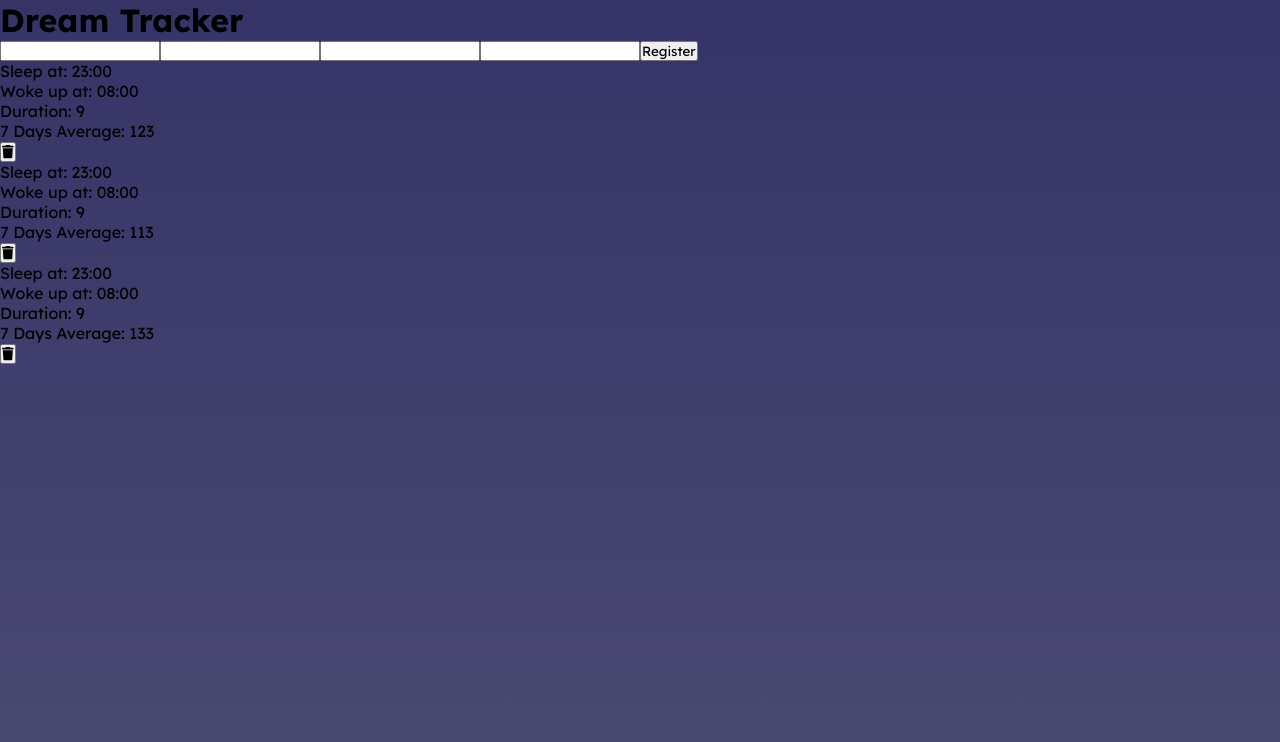
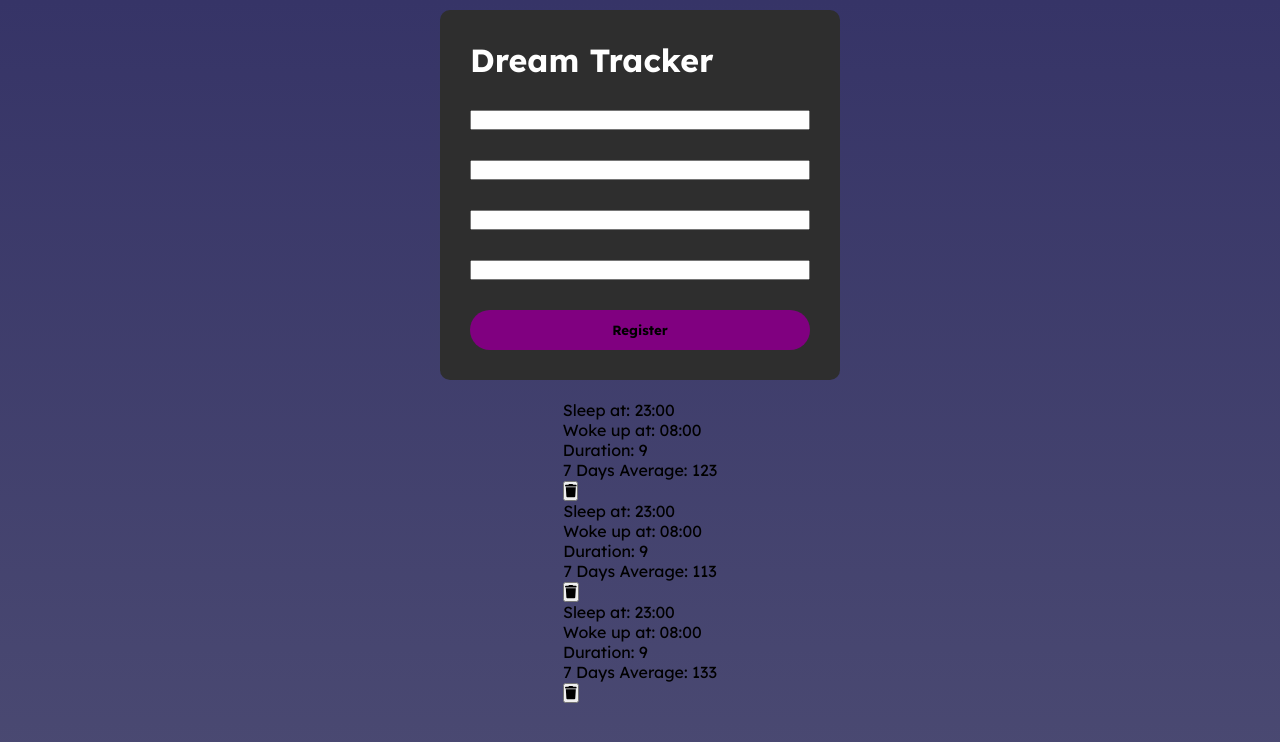
Before and after one commit to cabrinilm/dreamTracker-frontend, a React (Vite) app: page / in a window 1280 px wide. Shown: the top 742 px of the page. Built offline with nearby package versions, Linux system fonts and the light colour scheme.

Commit message:
start css

```diff
--- a/src/pages/Home/style.css
+++ b/src/pages/Home/style.css
@@ -0,0 +1,38 @@
+.container {
+    display:  flex;
+    align-items: center;
+    flex-direction: column;
+    padding-top: 10px;
+}
+
+
+h1{
+    color: white;
+    font-size: 32px;
+
+}
+
+form {
+    display: flex;
+    flex-direction: column;
+    gap: 30px;
+    padding: 30px;
+    border-radius: 10px;
+    background-color: #2e2e2e;
+    max-width: 50%;
+    width: 400px;
+    margin-bottom: 20px;
+
+    & button {
+        border-radius: 30px;
+        background-color: purple;
+        height: 40px;
+        border: none;
+        font-weight: bold;
+        cursor: pointer;
+    }
+
+    & button:hover {
+        opacity: 0.8 ;
+    }
+}
```
